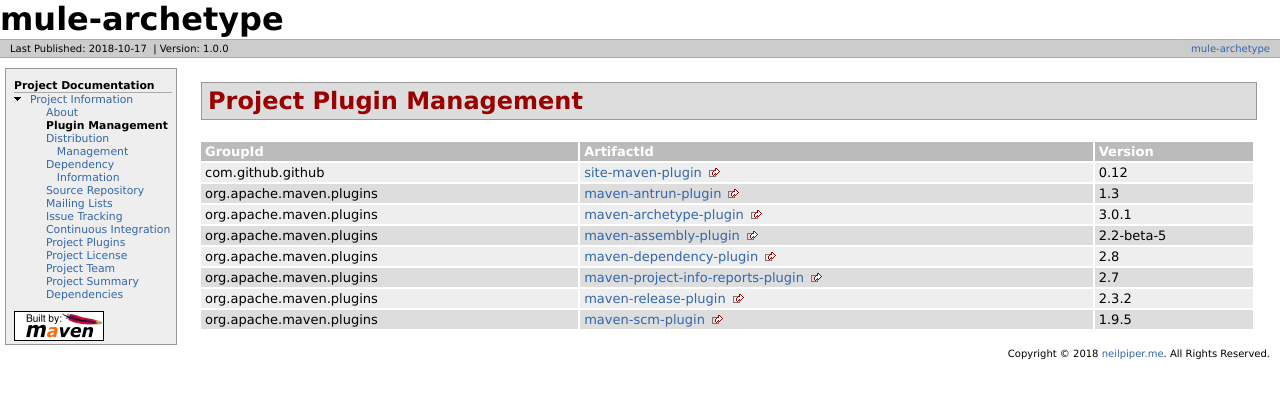
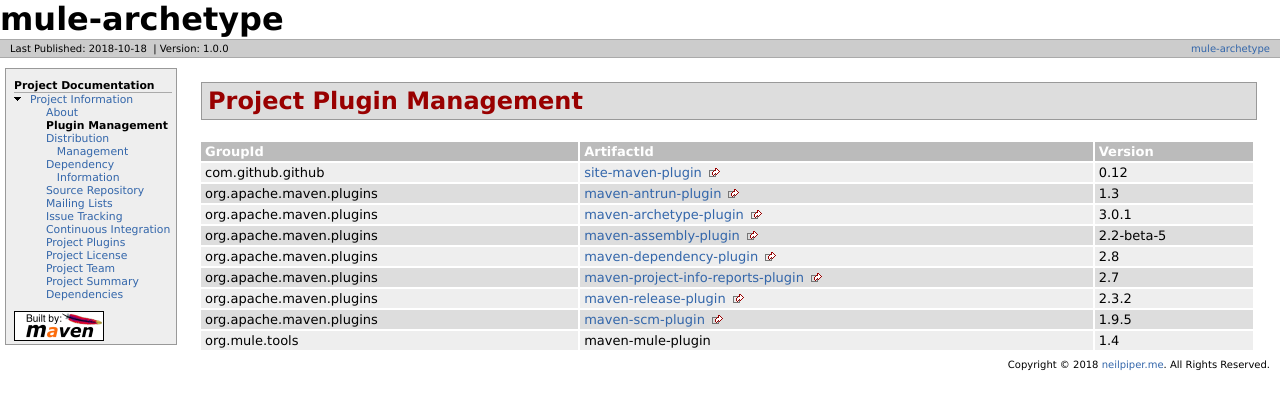
Before and after one commit to mule-solveapuzzle/mule-archetype, a plain HTML site: page plugin-management.html in a window 1280 px wide. Drawn offline with Linux system fonts and the light colour scheme.

Commit message:
Building site for mule-archetype at 1.0.0

```diff
--- a/plugin-management.html
+++ b/plugin-management.html
@@ -1,5 +1,5 @@
 <!DOCTYPE html PUBLIC "-//W3C//DTD XHTML 1.0 Transitional//EN" "http://www.w3.org/TR/xhtml1/DTD/xhtml1-transitional.dtd">
-<!-- Generated by Apache Maven Doxia Site Renderer 1.4 at 2018-10-17 -->
+<!-- Generated by Apache Maven Doxia Site Renderer 1.4 at 2018-10-18 -->
 <html xmlns="http://www.w3.org/1999/xhtml" xml:lang="en" lang="en">
   <head>
     <meta http-equiv="Content-Type" content="text/html; charset=UTF-8" />
@@ -10,7 +10,7 @@
       @import url("./css/site.css");
     </style>
     <link rel="stylesheet" href="./css/print.css" type="text/css" media="print" />
-    <meta name="Date-Revision-yyyymmdd" content="20181017" />
+    <meta name="Date-Revision-yyyymmdd" content="20181018" />
     <meta http-equiv="Content-Language" content="en" />
 
         </head>
@@ -27,7 +27,7 @@
 
 
                 <div class="xleft">
-        <span id="publishDate">Last Published: 2018-10-17</span>
+        <span id="publishDate">Last Published: 2018-10-18</span>
                   &nbsp;| <span id="projectVersion">Version: 1.0.0</span>
                       </div>
             <div class="xright">                    <a href="./" title="mule-archetype">mule-archetype</a>
@@ -136,7 +136,11 @@
 <tr class="a">
 <td>org.apache.maven.plugins</td>
 <td><a class="externalLink" href="http://maven.apache.org/scm/maven-scm-plugin/">maven-scm-plugin</a></td>
-<td>1.9.5</td></tr></table></div>
+<td>1.9.5</td></tr>
+<tr class="b">
+<td>org.mule.tools</td>
+<td>maven-mule-plugin</td>
+<td>1.4</td></tr></table></div>
       </div>
     </div>
     <div class="clear">
```
Also changed, not shown: dependencies.html (+3 -3 lines), dependency-info.html (+3 -3 lines), distribution-management.html (+3 -3 lines), index.html (+3 -3 lines), integration.html (+3 -3 lines), issue-tracking.html (+3 -3 lines), license.html (+4 -4 lines), mail-lists.html (+3 -3 lines), plugins.html (+3 -3 lines), project-info.html (+3 -3 lines), project-summary.html (+3 -3 lines), source-repository.html (+3 -3 lines), team-list.html (+3 -3 lines).
